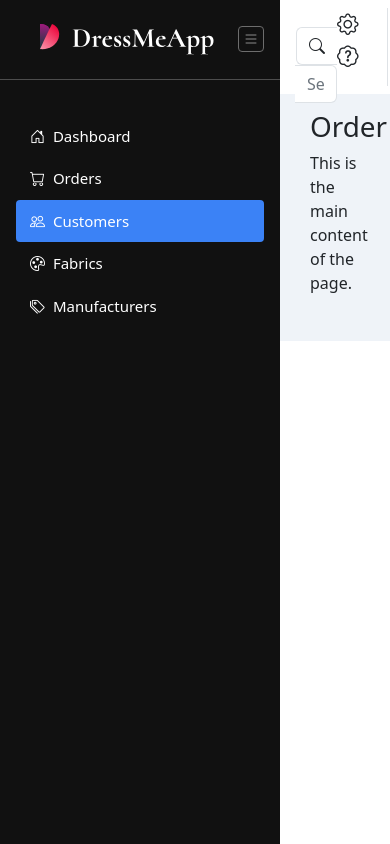
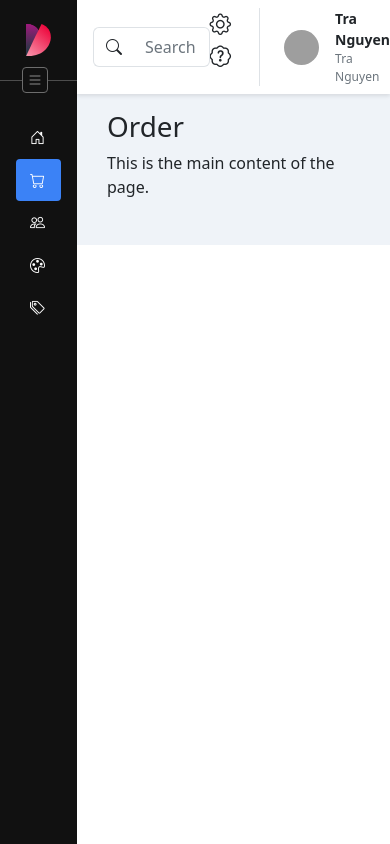
Before and after one commit to thien34/sea-solutions-roadmap, a plain HTML site: page pages/order.html in a window 390 px wide. Drawn offline with nearby package versions, Linux system fonts and the light colour scheme; grey boxes are pictures that could not be loaded.

Commit message:
Enhance responsive design for sidebar and navigation

```diff
--- a/assets/style/nav.css
+++ b/assets/style/nav.css
@@ -21,16 +21,16 @@
 
 .top-right-nav {
   margin-left: 280px;
-  width: calc(100vw - 280px);
+  width: calc(100% - 280px);
   position: fixed;
-  left: 0;
+  right: 0;
   top: 0;
   z-index: 1000;
   background-color: white;
+  box-shadow: 0 2px 4px rgba(0, 0, 0, 0.1);
 }
 
 .btn-nav {
-  background: transparent;
   color: rgb(144, 144, 144);
   background-color: #111111;
   border: 1px solid rgb(109, 109, 109);
@@ -48,8 +48,43 @@ main {
   padding: 30px;
   background-color: #eff3f8;
 }
+
 .nav-link {
   padding: 10px 12px !important;
   font-size: 15px;
   padding-left: 14px !important;
 }
+
+.nav-link:hover,
+.nav-link.active {
+  background: rgba(255, 255, 255, 0.1);
+}
+
+@media (max-width: 768px) {
+  .sidebar {
+    width: 77px !important;
+  }
+
+  .sidebar #logo {
+    width: 25px !important;
+  }
+
+  .nav-label {
+    display: none !important;
+  }
+
+  .top-right-nav {
+    margin-left: 77px !important;
+    width: calc(100vw - 77px) !important;
+  }
+
+  #main {
+    margin-left: 77px !important;
+  }
+
+  #toggleSidebar {
+    position: absolute !important;
+    top: 67px !important;
+    left: 22px !important;
+  }
+}
--- a/index.js
+++ b/index.js
@@ -1,3 +1,16 @@
+function updateSidebarForMobileView() {
+  var logo = document.getElementById('logo');
+  if (window.innerWidth <= 768) {
+    logo.src = '../assets/image/logo-auth-mobile.svg';
+  }
+  else {
+    logo.src = '../assets/image/logo.svg';
+  }
+}
+
+window.addEventListener('load', updateSidebarForMobileView);
+window.addEventListener('resize', updateSidebarForMobileView);
+
 document.getElementById('toggleSidebar').addEventListener('click', function () {
   var sidebar = document.getElementById('sidebar');
   var logo = document.getElementById('logo');
--- a/pages/order.html
+++ b/pages/order.html
@@ -33,12 +33,12 @@
               >
             </li>
             <li class="nav-item">
-              <a class="nav-link" href="/pages/order.html"
+              <a class="nav-link active" href="/pages/order.html"
                 ><i class="bi bi-cart me-1"></i> <span class="nav-label">Orders</span></a
               >
             </li>
             <li class="nav-item">
-              <a class="nav-link active" href="/pages/customers.html"
+              <a class="nav-link" href="/pages/customers.html"
                 ><i class="bi bi-people me-1"></i> <span class="nav-label">Customers</span></a
               >
             </li>
@@ -81,7 +81,7 @@
     </div>
 
     <!-- conten page -->
-    <main>
+    <main id="main">
       <div style="margin-top: 80px">
         <h1>Order</h1>
         <p>This is the main content of the page.</p>
```
